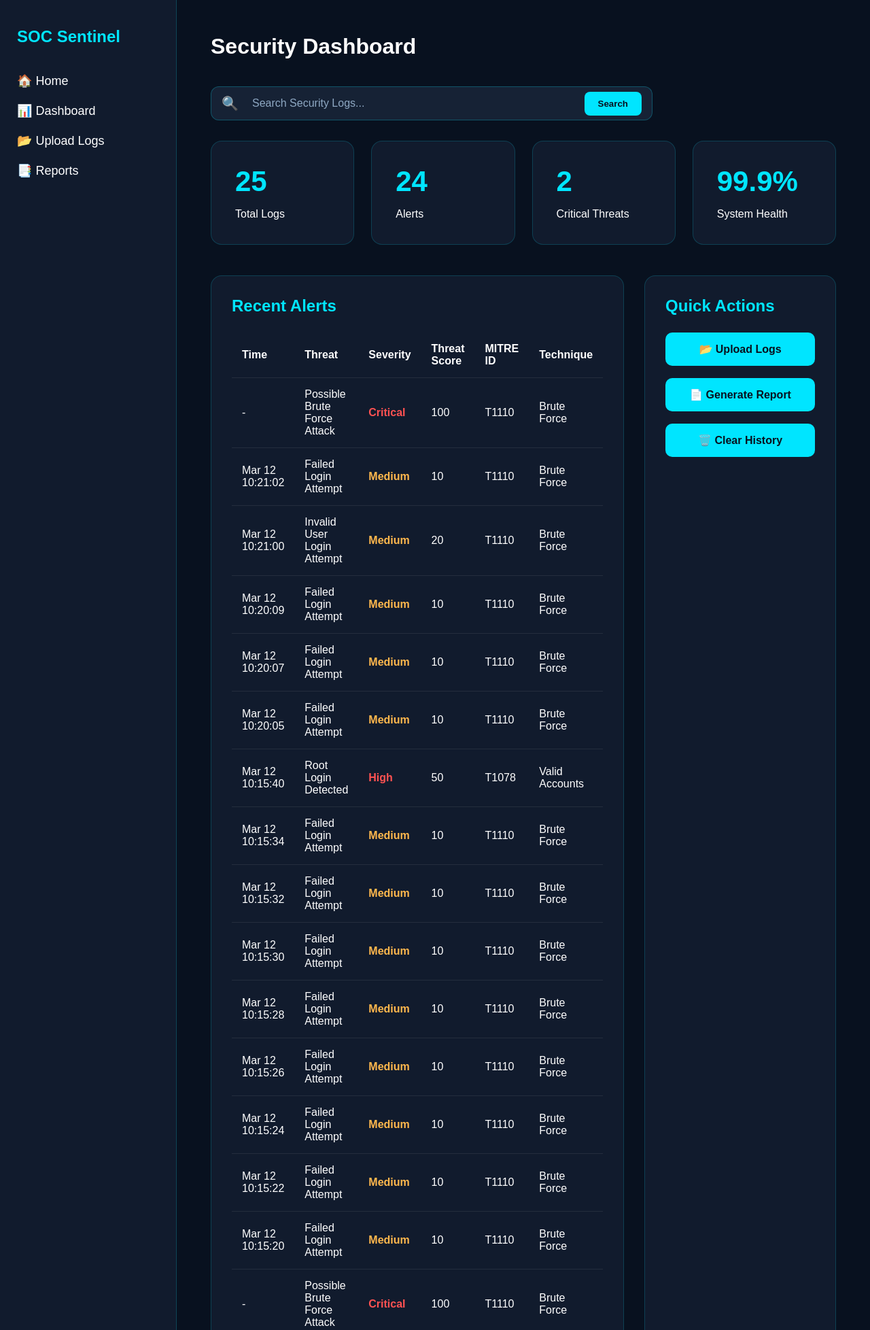
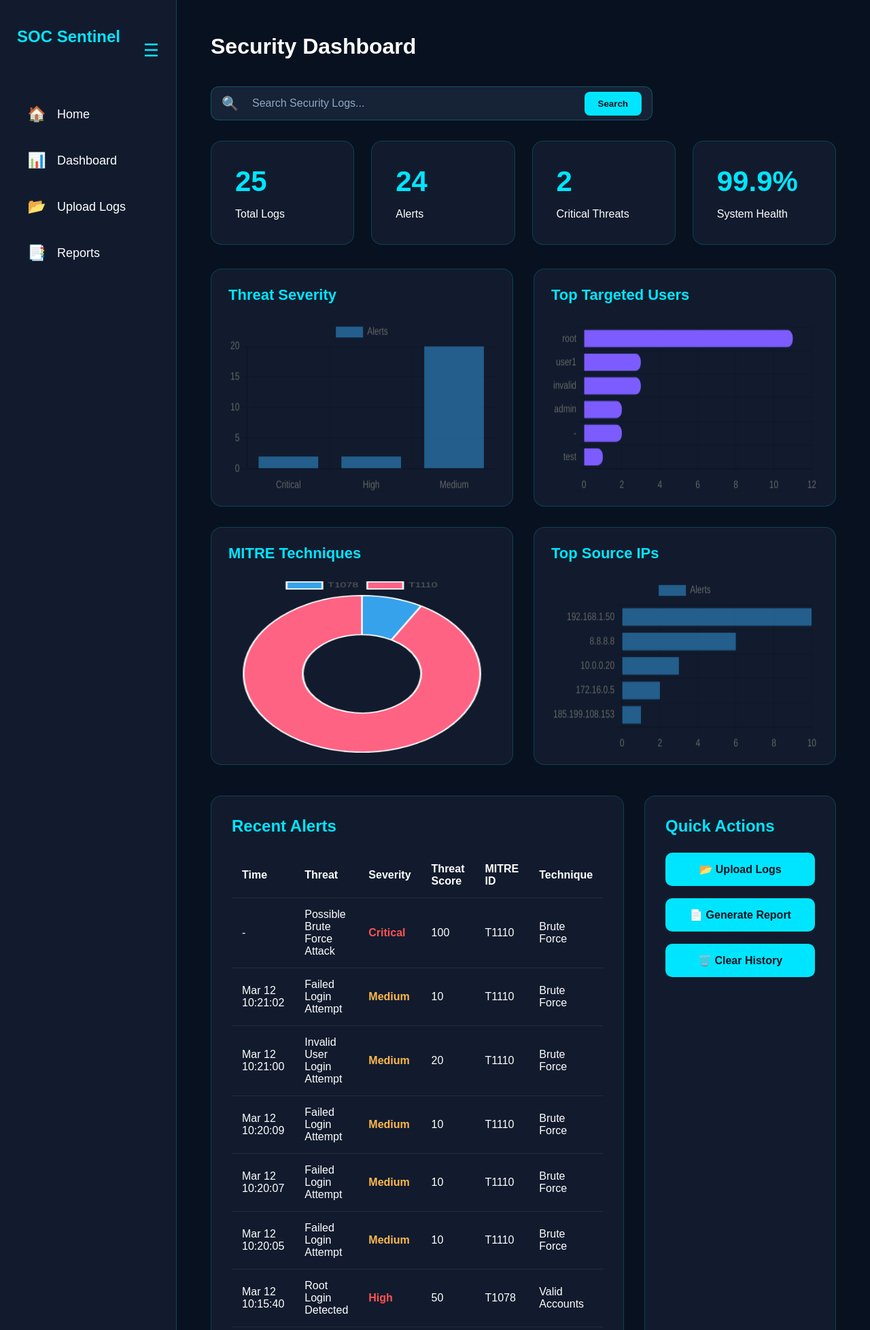
Before and after one commit to tanviagrawalnew-bot/mini-siem, a Flask app: page /dashboard in a window 1280 px wide. Shown: the top 1956 px of the page at 68% size. Run offline with Flask 3, Linux system fonts and the light colour scheme; data comes from the database, SQL or seed files in the repository; both versions use the stored data as it was after the commit.

Commit message:
feat: add security charts and collapsible sidebar

```diff
--- a/app.py
+++ b/app.py
@@ -62,16 +62,46 @@ def dashboard():
             "username": alert[7] if len(alert) > 7 else ""
         })
 
-    filtered_alerts =  search_logs(alerts, query)
+    filtered_alerts = search_logs(alerts, query)
+
+    # ---------- Prepare Chart Data ----------
+
+    severity_labels = [item[0] for item in data["severity_data"]]
+    severity_counts = [item[1] for item in data["severity_data"]]
+
+    mitre_labels = [item[0] for item in data["mitre_data"]]
+    mitre_counts = [item[1] for item in data["mitre_data"]]
+
+    ip_labels = [item[0] for item in data["top_ips"]]
+    ip_counts = [item[1] for item in data["top_ips"]]
+
+    user_labels = [item[0] for item in data["top_users"]]
+    user_counts = [item[1] for item in data["top_users"]]
+
     return render_template(
         "dashboard.html",
         total_logs=data["total_logs"],
         total_alerts=data["total_alerts"],
+
         critical_alerts=data["critical_alerts"],
         recent_alerts=filtered_alerts,
+
         geo_results=geo_results,
         search_query=query,
-        result_count=len(filtered_alerts)
+
+        result_count=len(filtered_alerts),
+
+        severity_labels=severity_labels,
+        severity_counts=severity_counts,
+
+        mitre_labels=mitre_labels,
+        mitre_counts=mitre_counts,
+
+        ip_labels=ip_labels,
+        ip_counts=ip_counts,
+
+        user_labels=user_labels,
+        user_counts=user_counts
     )
 # ---------------- Upload ----------------
 
--- a/database/db.py
+++ b/database/db.py
@@ -1,53 +1,65 @@
 import sqlite3
+
 
 DATABASE_NAME = "database/siem.db"
 
 
-# ---------------- Create Database ----------------
-
 def create_database():
 
     conn = sqlite3.connect(DATABASE_NAME)
+
     cursor = conn.cursor()
 
-    # Logs Table
+    # ---------------- Logs Table ----------------
+
     cursor.execute("""
         CREATE TABLE IF NOT EXISTS logs (
 
             id INTEGER PRIMARY KEY AUTOINCREMENT,
 
             timestamp TEXT,
+
             hostname TEXT,
+
             service TEXT,
+
             pid TEXT,
+
             event TEXT,
+
             username TEXT,
+
             ip TEXT,
+
             port TEXT,
+
             message TEXT
 
         )
     """)
 
-    # Alerts Table
+    # ---------------- Alerts Table ----------------
+
     cursor.execute("""
         CREATE TABLE IF NOT EXISTS alerts (
 
             id INTEGER PRIMARY KEY AUTOINCREMENT,
 
             timestamp TEXT,
+
             severity TEXT,
-            score INTEGER,
-            mitre_id TEXT,
-            mitre_name TEXT,
+
             alert TEXT,
+
             ip TEXT,
+
             username TEXT
 
         )
     """)
 
     conn.commit()
+
     conn.close()
 
 
@@ -56,13 +68,13 @@ def create_database():
 def save_logs(logs):
 
     conn = sqlite3.connect(DATABASE_NAME)
+
     cursor = conn.cursor()
 
     for log in logs:
 
         cursor.execute("""
             INSERT INTO logs(
-
                 timestamp,
                 hostname,
                 service,
@@ -72,11 +84,8 @@ def save_logs(logs):
                 ip,
                 port,
                 message
-
             )
-
             VALUES (?, ?, ?, ?, ?, ?, ?, ?, ?)
-
         """, (
 
             log["timestamp"],
@@ -92,6 +101,7 @@ def save_logs(logs):
         ))
 
     conn.commit()
+
     conn.close()
 
 
@@ -100,35 +110,24 @@ def save_logs(logs):
 def save_alerts(alerts):
 
     conn = sqlite3.connect(DATABASE_NAME)
+
     cursor = conn.cursor()
 
     for alert in alerts:
 
-        print(alert)
-
         cursor.execute("""
             INSERT INTO alerts(
-
                 timestamp,
                 severity,
-                score,
-                mitre_id,
-                mitre_name,
                 alert,
                 ip,
                 username
-
             )
-
-            VALUES (?, ?, ?, ?, ?, ?, ?, ?)
-
+            VALUES (?, ?, ?, ?, ?)
         """, (
 
             alert["timestamp"],
             alert["severity"],
-            alert["score"],
-            alert["mitre_id"],
-            alert["mitre_name"],
             alert["alert"],
             alert["ip"],
             alert["username"]
@@ -136,6 +135,7 @@ def save_alerts(alerts):
         ))
 
     conn.commit()
+
     conn.close()
 
 
@@ -144,28 +144,24 @@ def save_alerts(alerts):
 def get_dashboard_data():
 
     conn = sqlite3.connect(DATABASE_NAME)
+
     cursor = conn.cursor()
 
-    # Total Logs
     cursor.execute("SELECT COUNT(*) FROM logs")
     total_logs = cursor.fetchone()[0]
 
-    # Total Alerts
     cursor.execute("SELECT COUNT(*) FROM alerts")
     total_alerts = cursor.fetchone()[0]
 
-    # Critical Alerts
     cursor.execute("""
         SELECT COUNT(*)
         FROM alerts
-        WHERE severity = 'Critical'
+        WHERE severity='Critical'
     """)
     critical_alerts = cursor.fetchone()[0]
 
-    # Recent Alerts (Search Ready)
     cursor.execute("""
         SELECT
-
             timestamp,
             alert,
             severity,
@@ -174,29 +170,84 @@ def get_dashboard_data():
             mitre_name,
             ip,
             username
-
         FROM alerts
-
         ORDER BY id DESC
-
-        LIMIT 50
-
+        LIMIT 25
     """)
 
     recent_alerts = cursor.fetchall()
+# ---------- Severity Chart ----------
+
+    cursor.execute("""
+        SELECT severity, COUNT(*)
+        FROM alerts
+        GROUP BY severity
+    """)
+
+    severity_data = cursor.fetchall()
+
+
+    # ---------- MITRE Chart ----------
+
+    cursor.execute("""
+        SELECT mitre_id, COUNT(*)
+        FROM alerts
+        GROUP BY mitre_id
+    """)
+
+    mitre_data = cursor.fetchall()
+
+
+    # ---------- Top Source IP ----------
+
+    cursor.execute("""
+        SELECT ip, COUNT(*)
+        FROM alerts
+        WHERE ip IS NOT NULL
+        AND ip != ''
+        GROUP BY ip
+        ORDER BY COUNT(*) DESC
+        LIMIT 5
+    """)
+
+    top_ips = cursor.fetchall()
+
+
+   # ---------- Top Targeted Users ----------
+
+    cursor.execute("""
+        SELECT username, COUNT(*)
+        FROM alerts
+        WHERE username IS NOT NULL
+        AND username != ''
+        GROUP BY username
+        ORDER BY COUNT(*) DESC
+        LIMIT 10
+    """)
+
+    top_users = cursor.fetchall()
 
     conn.close()
 
     return {
 
-        "total_logs": total_logs,
-        "total_alerts": total_alerts,
-        "critical_alerts": critical_alerts,
-        "recent_alerts": recent_alerts
+    "total_logs": total_logs,
 
-    }
+    "total_alerts": total_alerts,
 
+    "critical_alerts": critical_alerts,
 
+    "recent_alerts": recent_alerts,
+
+    "severity_data": severity_data,
+
+    "mitre_data": mitre_data,
+
+    "top_ips": top_ips,
+
+    "top_users": top_users
+
+}
 # ---------------- Clear Database ----------------
 
 def clear_database():
--- a/static/css/style.css
+++ b/static/css/style.css
@@ -204,23 +204,6 @@ nav ul li a:hover{
 
 }
 
-/* .nav-btn{
-
-    text-decoration:none;
-
-    background:#00E5FF;
-
-    color:#08111f;
-
-    padding:12px 28px;
-
-    border-radius:8px;
-
-    font-weight:bold;
-
-    transition:.3s;
-
-} */
 
 .nav-btn:hover{
 
@@ -935,3 +918,171 @@ th,td{
     color:#00E5FF;
     font-weight:bold;
 }
+/* ================= CHARTS ================= */
+
+.charts-grid{
+
+    display:grid;
+
+    grid-template-columns:repeat(2,1fr);
+
+    gap:30px;
+
+    margin-top:35px;
+
+    margin-bottom:35px;
+
+}
+
+.chart-card{
+
+    background:#111b2d;
+
+    border:1px solid rgba(0,229,255,.18);
+
+    border-radius:16px;
+
+    padding:25px;
+
+    height:350px;
+
+}
+
+.chart-card h2{
+
+    color:#00E5FF;
+
+    margin-bottom:20px;
+
+    font-size:22px;
+
+}
+
+.chart-card canvas{
+
+    width:100% !important;
+
+    height:260px !important;
+
+}
+
+
+/* ================= PROFESSIONAL COLLAPSSE SIDEBAR ================= */
+
+.sidebar{
+
+    width:260px;
+
+    transition:all .35s ease;
+
+    overflow:hidden;
+
+}
+
+.sidebar.collapsed{
+
+    width:85px;
+
+}
+
+.sidebar-header{
+
+    display:flex;
+
+    justify-content:space-between;
+
+    align-items:center;
+
+    margin-bottom:35px;
+
+}
+
+.toggle-btn{
+
+    background:none;
+
+    border:none;
+
+    color:#00E5FF;
+
+    font-size:26px;
+
+    cursor:pointer;
+
+    transition:.3s;
+
+}
+
+.toggle-btn:hover{
+
+    transform:rotate(90deg);
+
+}
+
+.sidebar ul{
+
+    padding:0;
+
+}
+
+.sidebar ul li{
+
+    list-style:none;
+
+    margin:18px 0;
+
+}
+
+.sidebar ul li a{
+
+    display:flex;
+
+    align-items:center;
+
+    gap:15px;
+
+    text-decoration:none;
+
+    color:white;
+
+    padding:12px 14px;
+
+    border-radius:10px;
+
+    transition:.3s;
+
+}
+
+.sidebar ul li a:hover{
+
+    background:rgba(0,229,255,.12);
+
+}
+
+.sidebar .icon{
+
+    font-size:22px;
+
+    min-width:30px;
+
+    text-align:center;
+
+}
+
+.sidebar.collapsed .text{
+
+    display:none;
+
+}
+
+.sidebar.collapsed .logo-text{
+
+    display:none;
+
+}
+
+.sidebar.collapsed ul li a{
+
+    justify-content:center;
+
+}
--- a/templates/dashboard.html
+++ b/templates/dashboard.html
@@ -16,24 +16,51 @@
 <body>
 
 <div class="dashboard">
+    <aside class="sidebar" id="sidebar">
 
-    <aside class="sidebar">
+    <div class="sidebar-header">
 
-        <h2>SOC Sentinel</h2>
+        <h2 class="logo-text">SOC Sentinel</h2>
 
-        <ul>
+        <button id="toggle-btn" class="toggle-btn">
+            ☰
+        </button>
 
-            <li><a href="/">🏠 Home</a></li>
+    </div>
 
-            <li><a href="/dashboard">📊 Dashboard</a></li>
+    <ul>
 
-            <li><a href="/upload">📂 Upload Logs</a></li>
+        <li>
+            <a href="/">
+                <span class="icon">🏠</span>
+                <span class="text">Home</span>
+            </a>
+        </li>
 
-            <li><a href="/reports">📑 Reports</a></li>
+        <li>
+            <a href="/dashboard">
+                <span class="icon">📊</span>
+                <span class="text">Dashboard</span>
+            </a>
+        </li>
 
-        </ul>
+        <li>
+            <a href="/upload">
+                <span class="icon">📂</span>
+                <span class="text">Upload Logs</span>
+            </a>
+        </li>
 
-    </aside>
+        <li>
+            <a href="/reports">
+                <span class="icon">📑</span>
+                <span class="text">Reports</span>
+            </a>
+        </li>
+
+    </ul>
+
+</aside>
 
     <main class="main-content">
 
@@ -104,6 +131,30 @@
             </div>
 
         </div>
+
+                <div class="charts-grid">
+
+        <div class="chart-card">
+            <h2>Threat Severity</h2>
+            <canvas id="severityChart"></canvas>
+        </div>
+
+        <div class="chart-card">
+            <h2>Top Targeted Users</h2>
+            <canvas id="usersChart"></canvas>
+        </div>
+
+        <div class="chart-card">
+            <h2>MITRE Techniques</h2>
+            <canvas id="mitreChart"></canvas>
+        </div>
+
+        <div class="chart-card">
+            <h2>Top Source IPs</h2>
+            <canvas id="ipChart"></canvas>
+        </div>
+
+    </div>
 
         <div class="dashboard-grid">
 
@@ -321,6 +372,145 @@
 
 </div>
 
+
+<script src="https://cdn.jsdelivr.net/npm/chart.js"></script>
+
+<script>
+
+new Chart(document.getElementById('severityChart'), {
+
+    type: 'bar',
+
+    data: {
+
+        labels: {{ severity_labels|tojson }},
+
+        datasets: [{
+
+            label: 'Alerts',
+
+            data: {{ severity_counts|tojson }}
+
+        }]
+
+    }
+
+});
+
+
+new Chart(document.getElementById('usersChart'), {
+
+    type: 'bar',
+
+    data: {
+
+        labels: {{ user_labels|tojson }},
+
+        datasets: [{
+
+            label: 'Attack Attempts',
+
+            data: {{ user_counts|tojson }},
+
+            backgroundColor: "#7c5cff",
+
+            borderRadius: 8
+
+        }]
+
+    },
+
+    options: {
+
+        indexAxis: 'y',
+
+        plugins: {
+
+            legend: {
+
+                display: false
+
+            }
+
+        }
+
+    }
+
+});
+
+
+new Chart(document.getElementById('mitreChart'), {
+
+    type: 'doughnut',
+
+    data: {
+
+        labels: {{ mitre_labels|tojson }},
+
+        datasets: [{
+
+            data: {{ mitre_counts|tojson }}
+
+        }]
+
+    }
+
+});
+
+
+new Chart(document.getElementById('ipChart'), {
+
+    type: 'bar',
+
+    data: {
+
+        labels: {{ ip_labels|tojson }},
+
+        datasets: [{
+
+            label: 'Alerts',
+
+            data: {{ ip_counts|tojson }}
+
+        }]
+
+    },
+
+    options: {
+
+        indexAxis: 'y'
+
+    }
+
+});
+
+</script>
+
+<script>
+
+const sidebar = document.getElementById("sidebar");
+const toggleBtn = document.getElementById("toggle-btn");
+
+// Restore sidebar state after refresh
+if(localStorage.getItem("sidebar") === "collapsed"){
+    sidebar.classList.add("collapsed");
+}
+
+// Toggle sidebar
+toggleBtn.addEventListener("click", () => {
+
+    sidebar.classList.toggle("collapsed");
+
+    if(sidebar.classList.contains("collapsed")){
+        localStorage.setItem("sidebar","collapsed");
+    }else{
+        localStorage.setItem("sidebar","expanded");
+    }
+
+});
+
+</script>
+
 </body>
 
 </html>
```
Also changed, not shown: reports/security_report.csv (+15 -9 lines), README.md, database/siem.db, 1 other file.
